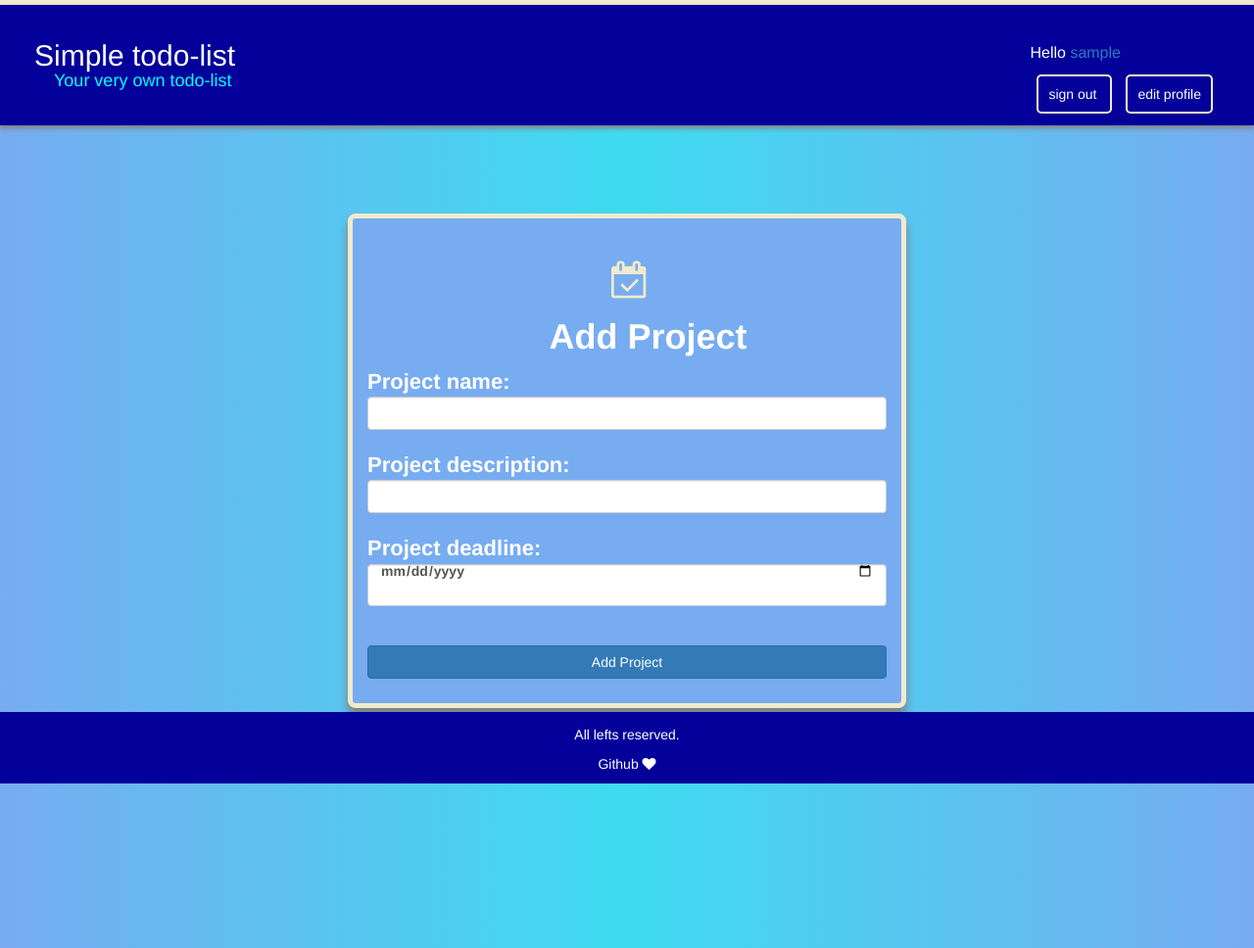
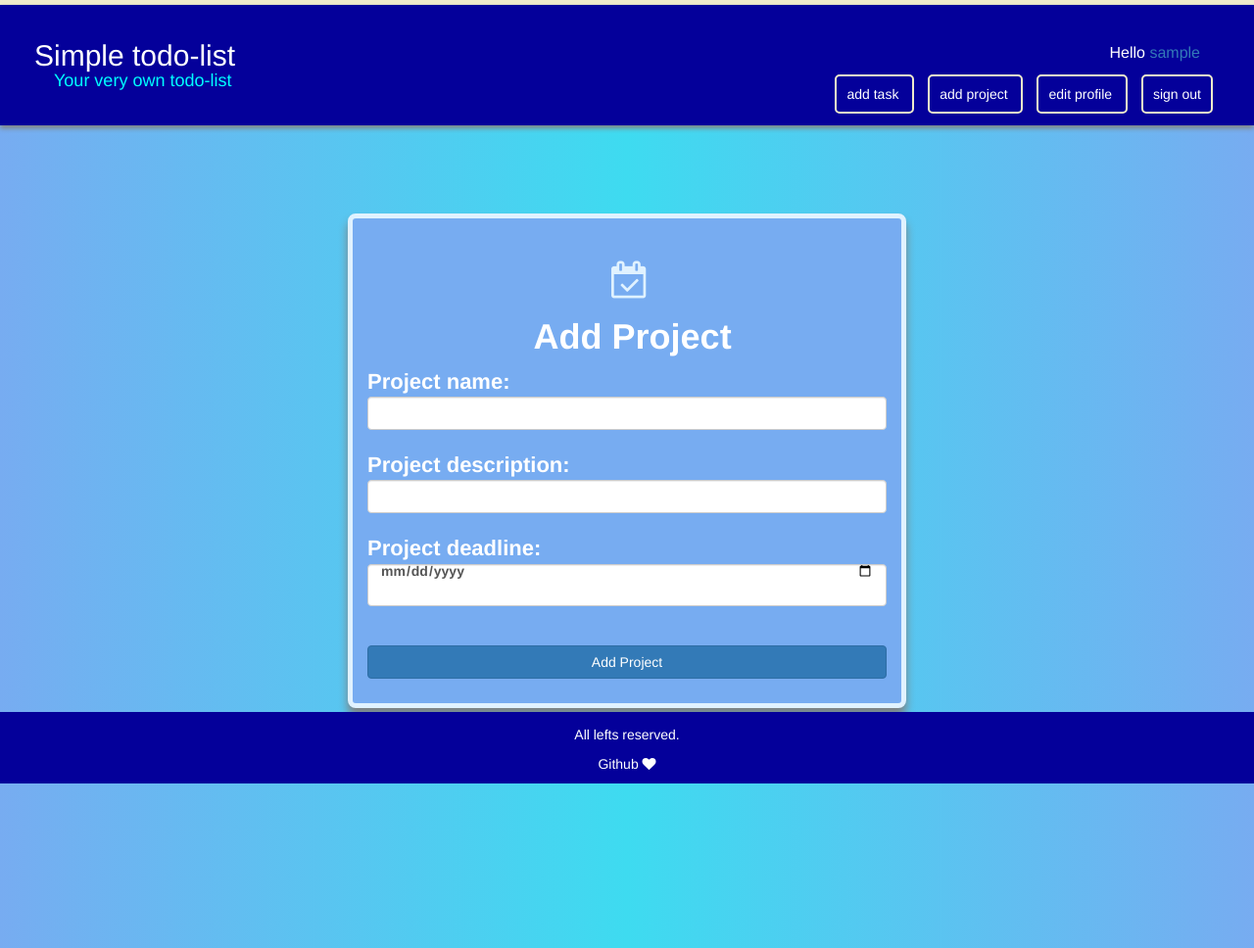
Before and after one commit to 1MahdiR/simple-todo-list, a Django app: page /todo/add/project/ in a window 1280 px wide. Shown: the whole page at 98% size. Run offline with Django 3.2, Linux system fonts and the light colour scheme; the visitor is signed in with stand-in values (Sample User, id 1); some libraries are stand-ins or nearby versions.

Commit message:
Fixed header, changed fourth color of pallete

```diff
--- a/account/static/account/dashboard.css
+++ b/account/static/account/dashboard.css
@@ -10,7 +10,7 @@
 	margin-top: 90px;
 	margin-left: 25%;
 	margin-right: 25%;
-	border-color: #F0EBCC;
+	border-color: #e0f2ff;
 	border-width: 5px;
 	border-radius: 8px;
 	border-style: solid;
@@ -32,7 +32,7 @@
 .table-text {
 
 	font-weight: bold;
-	color: #F0EBCC;
+	color: #e0f2ff;
 }
 
 @media only screen and (max-width: 800px) {
--- a/account/static/account/login.css
+++ b/account/static/account/login.css
@@ -10,7 +10,7 @@
 	margin-top: 90px;
 	margin-left: 25%;
 	margin-right: 25%;
-	border-color: #F0EBCC;
+	border-color: #e0f2ff;
 	border-width: 5px;
 	border-radius: 8px;
 	border-style: solid;
@@ -21,7 +21,7 @@
 .login-body .user-icon {
 
 	font-size: 32px;
-	color: #F0EBCC;
+	color: #e0f2ff;
 	margin-left: 43%;
 }
 
--- a/account/static/account/register.css
+++ b/account/static/account/register.css
@@ -10,7 +10,7 @@
 	margin-top: 90px;
 	margin-left: 25%;
 	margin-right: 25%;
-	border-color: #F0EBCC;
+	border-color: #e0f2ff;
 	border-width: 5px;
 	border-radius: 8px;
 	border-style: solid;
@@ -21,7 +21,7 @@
 .sign-up-body .user-icon {
 
 	font-size: 32px;
-	color: #F0EBCC;
+	color: #e0f2ff;
 	margin-left: 43%;
 }
 
--- a/account/static/account/user_edit.css
+++ b/account/static/account/user_edit.css
@@ -6,7 +6,7 @@
 	margin-top: 120px;
 	margin-left: 25%;
 	margin-right: 25%;
-	border-color: #F0EBCC;
+	border-color: #e0f2ff;
 	border-width: 5px;
 	border-radius: 8px;
 	border-style: solid;
@@ -17,7 +17,7 @@
 .edit-profile-body .user-icon {
 
 	font-size: 32px;
-	color: #F0EBCC;
+	color: #e0f2ff;
 	margin-left: 43%;
 }
 
--- a/static/base.css
+++ b/static/base.css
@@ -60,7 +60,16 @@ body {
 	box-shadow: 0 0 0px white;
 }
 
-.header-user .user:hover {
+.header-user p {
+	width: 95%;
+
+}
+
+.header-user .header-btn {
+	display: inline;
+}
+
+.header-user .header-btn .user:hover {
 
 	box-shadow: 0 0 15px white;
 	animation-name: user_button;
--- a/static/main.css
+++ b/static/main.css
@@ -17,7 +17,7 @@
 .main-body .btn {
 
 	padding: 50px;
-	background-color: #F0EBCC;
+	background-color: #e0f2ff;
 	position: absolute;
 	right: 15%;
 	width: 20%;
--- a/templates/base.html
+++ b/templates/base.html
@@ -35,13 +35,22 @@
 
 			{% if request.user.is_authenticated %}
 			<div class="header-user">
-				<p>Hello <a href="{% url 'account:dashboard' %}">{{ user.username }}</a></p>
-				<a class="user" href="{% url 'account:logout' %}">
-					sign out
-				</a>
-				<a class="user" href="{% url 'account:profile' %}">
-					edit profile
-				</a>
+
+				<p dir="rtl">Hello <a href="{% url 'account:dashboard' %}">{{ user.username }}</a></p>
+				<div class="header-btn">
+					<a class="user" href="{% url 'todo:add_task' %}">
+						add task
+					</a>
+					<a class="user" href="{% url 'todo:add_project' %}">
+						add project
+					</a>
+					<a class="user" href="{% url 'account:profile' %}">
+						edit profile
+					</a>
+					<a class="user" href="{% url 'account:logout' %}">
+						sign out
+					</a>
+				</div>
 			</div>
 			{% else %}
 			<div class="header-user">
--- a/todo/static/todo/add_project.css
+++ b/todo/static/todo/add_project.css
@@ -9,7 +9,7 @@
 	margin-top: 90px;
 	margin-left: 25%;
 	margin-right: 25%;
-	border-color: #F0EBCC;
+	border-color: #e0f2ff;
 	border-width: 5px;
 	border-radius: 8px;
 	border-style: solid;
@@ -17,18 +17,11 @@
 	box-shadow: 0 8px 10px grey;
 }
 
-.add-project-body .user-icon {
-
-	font-size: 32px;
-	color: #F0EBCC;
-	margin-left: 43%;
-}
-
 .add-project-body h1 {
 
 	color: white;
 	font-weight: bold;
-	margin-left: 35%;
+	margin-left: 32%;
 	margin-top: 0px;
 
 }
@@ -53,7 +46,7 @@
 .add-project-body .add-icon {
 
 	font-size: 38px;
-	color: #F0EBCC;
+	color: #e0f2ff;
 	margin-left: 47%;
 }
 
@@ -67,8 +60,8 @@
 @media only screen and (max-width: 1200px) {
 
 
-	.add-Projects-body h1 {
-		margin-left: 31%;
+	.add-project-body h1 {
+		margin-left: 19%;
 	}
 
 	.add-project-body .add-icon {
@@ -81,7 +74,7 @@
 
 
 	.add-project-body h1 {
-		margin-left: 14%;
+		margin-left: 4%;
 		font-size: 28px;
 	}
 
```
Also changed, not shown: todo/static/todo/add_task.css (+2 -9 lines).
